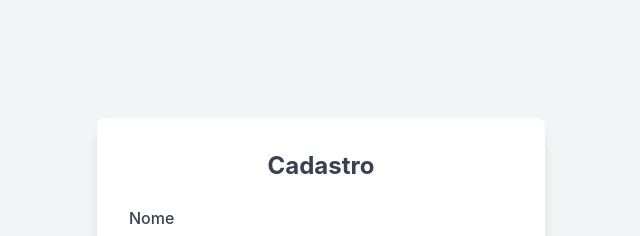
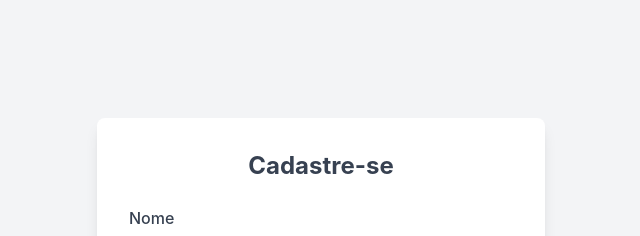
Before and after one commit to MatheusDosSantosR/TaskTracker-Front, a React (Create React App) app: page /register in a window 1280 px wide. Shown: the top 236 px of the page, without its empty margins (319-959 px from the left). Built offline with nearby package versions, Linux system fonts and the light colour scheme.

Commit message:
Ajuste nomenclatura cadastre para cadastra-se

```diff
--- a/src/pages/Register/Register.tsx
+++ b/src/pages/Register/Register.tsx
@@ -51,7 +51,7 @@
     return (
         <div className="min-h-screen flex items-center justify-center bg-gray-100">
             <div className="bg-white p-8 rounded-lg shadow-lg w-full max-w-md">
-                <h2 className="text-2xl font-bold mb-6 text-center text-gray-700">Cadastro</h2>
+                <h2 className="text-2xl font-bold mb-6 text-center text-gray-700">Cadastre-se</h2>
                 {errorMessage && (
                 <div className="bg-red-100 text-red-700 p-3 mb-4 rounded">{errorMessage}</div>
                 )}
```
